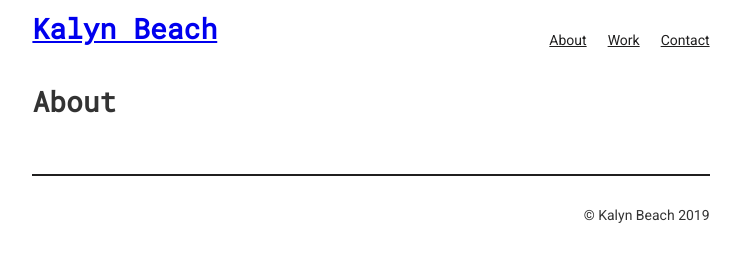
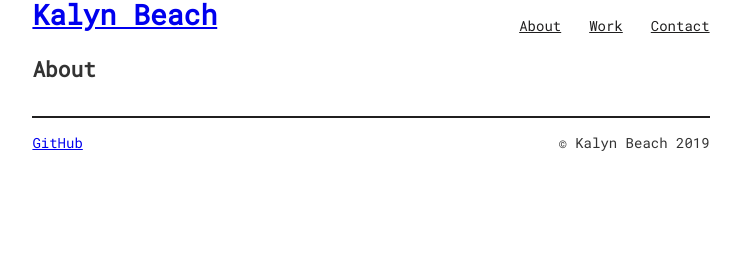
Before and after one commit to kalynbeach/Portfolio, a Gatsby site: page /about in a window 1280 px wide. Shown: the whole page, without its empty margins (269-1010 px from the left). Built offline with nearby package versions, Linux system fonts and the light colour scheme; Gatsby itself is replaced by a stand-in of ours; what typography-theme-sutro would draw is missing.

Commit message:
Style nav and footer, adjust page header size

```diff
--- a/src/components/footer.jsx
+++ b/src/components/footer.jsx
@@ -3,7 +3,13 @@ import styles from "../styles/footer.module.scss";
 
 const Footer = () => (
   <footer className={styles.footer}>
-    <div className={styles.links} />
+    <div className={styles.links}>
+      <ul>
+        <li>
+          <a href="https://github.com/kalynbeach">GitHub</a>
+        </li>
+      </ul>
+    </div>
     <div className={styles.copyright}>
       <span>&#169; Kalyn Beach {new Date().getFullYear()}</span>
     </div>
--- a/src/pages/about.jsx
+++ b/src/pages/about.jsx
@@ -5,7 +5,7 @@ import SEO from "../components/seo";
 const AboutPage = () => (
   <Layout>
     <SEO title="About" />
-    <h1>About</h1>
+    <h2>About</h2>
   </Layout>
 );
 
--- a/src/pages/contact.jsx
+++ b/src/pages/contact.jsx
@@ -5,7 +5,7 @@ import SEO from "../components/seo";
 const ContactPage = () => (
   <Layout>
     <SEO title="Contact" />
-    <h1>Contact</h1>
+    <h2>Contact</h2>
   </Layout>
 );
 
--- a/src/pages/index.jsx
+++ b/src/pages/index.jsx
@@ -5,7 +5,7 @@ import SEO from "../components/seo";
 const IndexPage = () => (
   <Layout>
     <SEO title="Home" />
-    <div>Home</div>
+    <h2>Software Engineer based in Los Angeles</h2>
   </Layout>
 );
 
--- a/src/pages/work.jsx
+++ b/src/pages/work.jsx
@@ -5,7 +5,7 @@ import SEO from "../components/seo";
 const WorkPage = () => (
   <Layout>
     <SEO title="Work" />
-    <h1>Work</h1>
+    <h2>Work</h2>
   </Layout>
 );
 
--- a/src/styles/footer.module.scss
+++ b/src/styles/footer.module.scss
@@ -3,17 +3,33 @@
 // Extra small devices (portrait phones, less than 576px)
 
 .footer {
-  width: $footer-width;
-  height: $footer-height-sm;
+  width: 100%;
+  // height: 200px;
   grid-area: footer;
   display: flex;
   flex-direction: column;
-  justify-content: space-between;
-  align-items: center;
+  justify-content: space-around;
   border-top: 2px solid $gray;
+  font-family: $title-font;
 }
 
-.links {}
+.links {
+
+  ul {
+    list-style: none;
+    margin: 0;
+
+    li {
+      display: inline-block;
+      margin: 0 2rem 0 0;
+
+      &:last-of-type {
+        margin: 0
+      }
+    }
+
+  }
+}
 
 .copyright {
   span {
@@ -28,8 +44,9 @@
 @media (min-width: 768px) {
 
   .footer {
-    height: $footer-height-md;
     flex-direction: row;
+    justify-content: space-between;
+    align-items: center;
   }
 
 }
--- a/src/styles/nav.module.scss
+++ b/src/styles/nav.module.scss
@@ -5,21 +5,22 @@
 .nav {
   grid-area: nav;
   display: flex;
-  flex-direction: row;
-  justify-content: space-between;
-  align-items: center;
+  flex-direction: column;
+  justify-content: flex-start;
 }
 
 .title {}
 
 .links {
+  font-family: $title-font;
+
   ul {
     list-style: none;
     margin: 0;
 
     li {
       display: inline-block;
-      margin: 0 1.5rem 0 0;
+      margin: 0 2rem 0 0;
 
       &:last-of-type {
         margin: 0
@@ -38,7 +39,13 @@
 @media (min-width: 576px) {}
 
 // Medium devices (tablets, 768px and up)
-@media (min-width: 768px) {}
+@media (min-width: 768px) {
+  .nav {
+    flex-direction: row;
+    justify-content: space-between;
+    align-items: center;
+  }
+}
 
 // Large devices (desktops, 992px and up)
 @media (min-width: 992px) {
```
